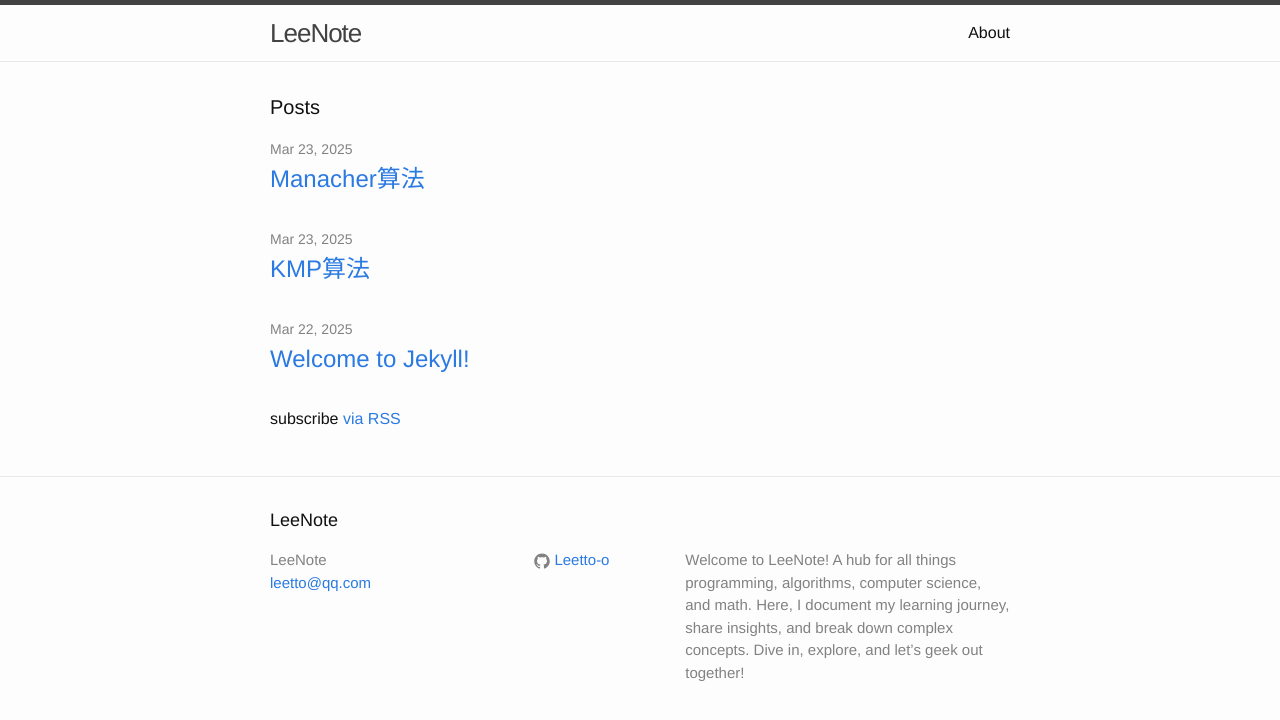
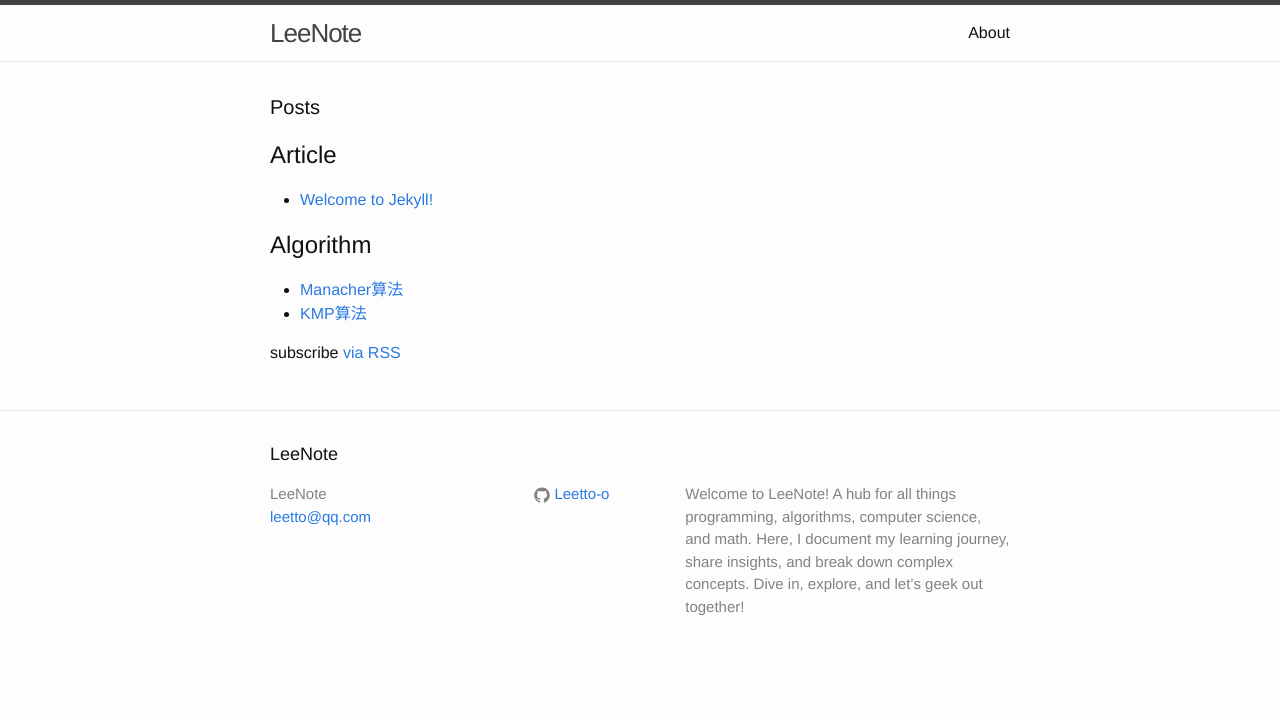
Before and after one commit to Leetto-o/Leetto, a Jekyll site: the page built from index.html, in a window 1280 px wide. Shown: the top 720 px of the page. Built offline with Jekyll 4.4.1, drawn with Linux system fonts in a browser that asks for light colours.

Commit message:
Change category

````diff
--- a/_posts/2025-03-23-Manacher算法.markdown
+++ b/_posts/2025-03-23-Manacher算法.markdown
@@ -13,6 +13,7 @@
     - 如果两边的字母相同，我们就可以继续扩展，例如从 P(i+1,j−1) 扩展到 P(i,j)；
     - 如果两边的字母不同或者到了边界，就停止扩展，因为在这之后的子串都不能是回文串了
 - 代码实现比较简单
+
 ```c++
 pair<int, int> expandAroundCenter(const string& s, int left, int right) {
     while (left >= 0 && right < s.size() && s[left] == s[right]) {
@@ -21,7 +22,6 @@
     }
     return {left + 1, right - 1};
 }
-
 string longestPalindrome(string s) {
     int start = 0, end = 0;
     for (int i = 0; i < s.size(); ++i) {
@@ -58,7 +58,6 @@
     }
     return (right - left - 2) / 2;
 }
-
 vector<int> longestPalindrome(string s)
 {
     vector<int> arm_len;
@@ -93,7 +92,9 @@
 }
 
 ```
+
 - 偶数情况可以通过一个特别的操作将奇偶数的情况统一起来：向字符串的头尾以及每两个字符中间添加一个特殊字符 #，比如字符串 aaba 处理后会变成 #a#a#b#a#。那么原先长度为偶数的回文字符串 aa 会变成长度为奇数的回文字符串 #a#a#，而长度为奇数的回文字符串 aba 会变成长度仍然为奇数的回文字符串 #a#b#a#，就不需要再考虑长度为偶数的回文字符串了。
+
 
 ```c++
 int expand(const string& s, int left, int right)
--- a/index.html
+++ b/index.html
@@ -6,7 +6,7 @@ layout: default
 
   <h1 class="page-heading">Posts</h1>
 
-  <!-- {% for category in site.categories %}
+  {% for category in site.categories %}
   <h2>{{ category[0] }}</h2>
   <ul>
     {% for post in category[1] %}
@@ -15,9 +15,9 @@ layout: default
       </li>
     {% endfor %}
   </ul>
-  {% endfor %} -->
+  {% endfor %}
 
-  <ul class="post-list">
+  <!-- <ul class="post-list">
     {% for post in site.posts %}
       <li>
         <span class="post-meta">{{ post.date | date: "%b %-d, %Y" }}</span>
@@ -27,7 +27,7 @@ layout: default
         </h2>
       </li>
     {% endfor %}
-  </ul>
+  </ul> -->
 
   <p class="rss-subscribe">subscribe <a href="{{ "/feed.xml" | prepend: site.baseurl }}">via RSS</a></p>
 
````
